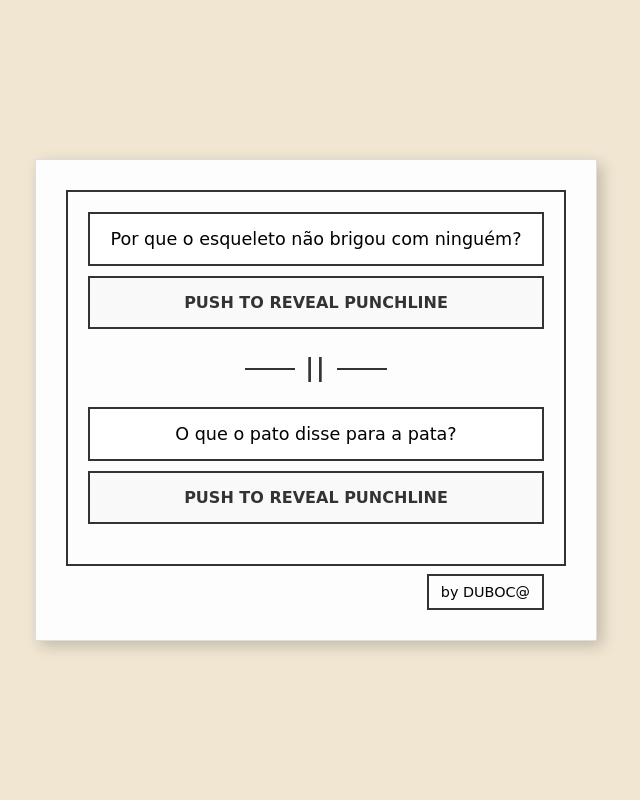
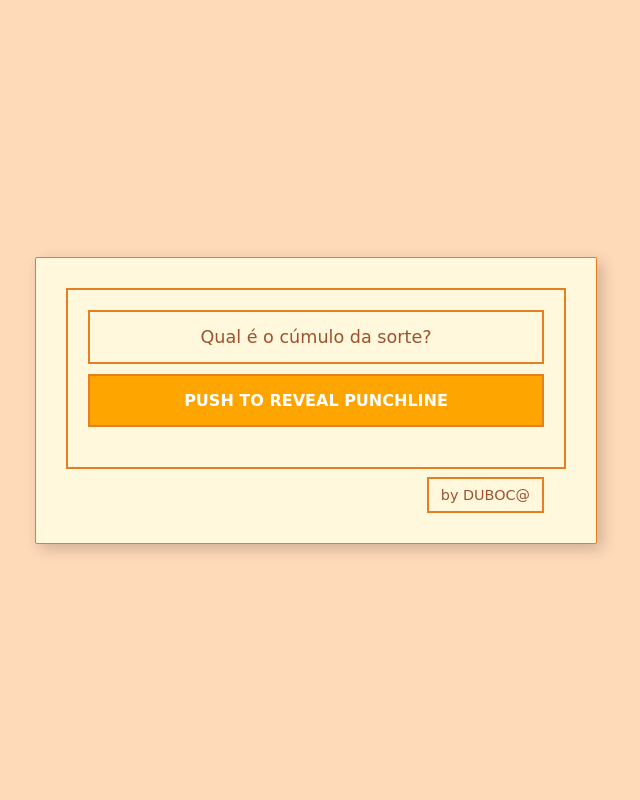
Before and after one commit to duboc/fam-live, a Flask app: page / in a window 1280 px wide. Shown: the whole page, without its empty margins (324-964 px from the left). Run offline with Flask 3, Linux system fonts and the light colour scheme.

Commit message:
feat: Implement orange color palette and joke rotation
This commit introduces two main features:
1.  Orange Color Palette: The website's color scheme has been updated to various shades of orange, peach, and brown. This includes backgrounds, text, and border colors, aiming for a warm and visually appealing theme while maintaining readability. Changes were applied directly in the CSS within `templates/index.html`.

2.  Joke Rotation: The application now dynamically displays jokes.
    - A list of jokes (setup and punchline) is defined in `app.py`.
    - On each page load, a random joke is selected from this list and passed to the `templates/index.html` template.
    - The HTML has been updated to render the dynamically selected joke.
    - Three new jokes have been added to the initial list.

```diff
--- a/app.py
+++ b/app.py
@@ -1,10 +1,35 @@
 from flask import Flask, render_template
+import random
 
 app = Flask(__name__)
 
+jokes = [
+    {
+        "setup": "Por que o esqueleto não brigou com ninguém?",
+        "punchline": "Porque ele não tinha estômago para isso!"
+    },
+    {
+        "setup": "O que o pato disse para a pata?",
+        "punchline": "Vem Quá!"
+    },
+    {
+        "setup": "Qual é o cúmulo da sorte?",
+        "punchline": "Ser atropelado por uma ambulância."
+    },
+    {
+        "setup": "Por que a galinha atravessou a rua?",
+        "punchline": "Para chegar ao outro lado."
+    },
+    {
+        "setup": "O que um programador diz quando se afoga?",
+        "punchline": "Log, log, log..."
+    }
+]
+
 @app.route('/')
 def home():
-    return render_template('index.html')
+    selected_joke = random.choice(jokes)
+    return render_template('index.html', joke_setup=selected_joke['setup'], joke_punchline=selected_joke['punchline'])
 
 if __name__ == '__main__':
     app.run(host='0.0.0.0', port=5000)
--- a/templates/index.html
+++ b/templates/index.html
@@ -7,7 +7,7 @@
     <style>
         body {
             font-family: 'Comic Sans MS', 'Chalkduster', 'cursive', sans-serif;
-            background-color: #f0e6d2; /* Cor de fundo tipo mesa de madeira clara */
+            background-color: #FFDAB9; /* PeachPuff */
             display: flex;
             justify-content: center;
             align-items: center;
@@ -18,8 +18,8 @@
         }
 
         .napkin {
-            background-color: #fdfdfd; /* Branco do guardanapo */
-            border: 1px solid #ddd;
+            background-color: #FFF8DC; /* Cornsilk */
+            border: 1px solid #E67E22; /* Darker orange border for napkin */
             box-shadow: 5px 5px 15px rgba(0,0,0,0.2);
             padding: 30px;
             width: 90%;
@@ -28,20 +28,21 @@
         }
 
         .outer-border {
-            border: 2px solid #333; /* Borda externa mais grossa */
+            border: 2px solid #E67E22; /* Darker orange */
             padding: 20px;
         }
 
         .joke-container {
             margin-bottom: 20px;
+            color: #A0522D; /* Sienna for general text */
         }
 
         .joke-box, .punchline-box, .reveal-button {
-            border: 2px solid #333; /* Borda dos retângulos internos */
+            border: 2px solid #E67E22; /* Darker orange */
             padding: 15px;
             margin-bottom: 10px;
             text-align: center;
-            background-color: #fff; /* Para garantir que o texto não fique transparente sobre o fundo */
+            background-color: #FFF8DC; /* Cornsilk - ensuring text is readable */
         }
 
         .joke-box {
@@ -51,25 +52,25 @@
         .reveal-button {
             cursor: pointer;
             font-weight: bold;
-            color: #333;
-            background-color: #f9f9f9;
+            color: #FFFFFF; /* White */
+            background-color: #FFA500; /* Orange */
             transition: background-color 0.2s;
         }
 
         .reveal-button:hover {
-            background-color: #efefef;
+            background-color: #FF8C00; /* DarkOrange */
         }
 
         .punchline-box {
             display: none; /* Escondido por padrão */
             font-style: italic;
-            color: #555;
+            color: #D2691E; /* Chocolate */
         }
 
         .separator {
             text-align: center;
             font-size: 1.5em;
-            color: #333;
+            color: #E67E22; /* Darker orange */
             margin: 25px 0;
             font-weight: bold;
             letter-spacing: 2px;
@@ -88,7 +89,7 @@
             top: 50%;
             width: 50px; /* Comprimento das linhas */
             height: 2px;
-            background-color: #333;
+            background-color: #E67E22; /* Darker orange */
         }
         .separator span::before {
             right: 100%;
@@ -101,13 +102,15 @@
 
 
         .signature {
-            border: 2px solid #333;
+            border: 2px solid #E67E22; /* Darker orange */
+            color: #A0522D; /* Sienna */
             padding: 8px 12px;
             text-align: center;
             font-size: 0.9em;
             margin-top: 30px;
             display: inline-block; /* Para que a borda se ajuste ao conteúdo */
             float: right; /* Alinha à direita */
+            background-color: #FFF8DC; /* Cornsilk */
         }
 
         /* Clearfix para o float da assinatura */
@@ -124,33 +127,16 @@
     <div class="napkin">
         <div class="outer-border">
 
-            <!-- Piada 1 -->
+            <!-- Dynamic Joke -->
             <div class="joke-container">
-                <div class="joke-box" id="joke1-setup">
-                    Por que o esqueleto não brigou com ninguém?
+                <div class="joke-box" id="joke-setup">
+                    {{ joke_setup }}
                 </div>
-                <div class="reveal-button" onclick="revealPunchline('joke1')">
+                <div class="reveal-button" id="reveal-button" onclick="revealPunchline()">
                     PUSH TO REVEAL PUNCHLINE
                 </div>
-                <div class="punchline-box" id="joke1-punchline">
-                    Porque ele não tinha estômago para isso!
-                </div>
-            </div>
-
-            <div class="separator">
-                <span>||</span>
-            </div>
-
-            <!-- Piada 2 -->
-            <div class="joke-container">
-                <div class="joke-box" id="joke2-setup">
-                    O que o pato disse para a pata?
-                </div>
-                <div class="reveal-button" onclick="revealPunchline('joke2')">
-                    PUSH TO REVEAL PUNCHLINE
-                </div>
-                <div class="punchline-box" id="joke2-punchline">
-                    Vem Quá!
+                <div class="punchline-box" id="joke-punchline">
+                    {{ joke_punchline }}
                 </div>
             </div>
 
@@ -161,9 +147,9 @@
     </div>
 
     <script>
-        function revealPunchline(jokeId) {
-            const punchline = document.getElementById(jokeId + '-punchline');
-            const button = event.target; // O botão que foi clicado
+        function revealPunchline() {
+            const punchline = document.getElementById('joke-punchline');
+            const button = document.getElementById('reveal-button');
 
             if (punchline) {
                 punchline.style.display = 'block';
```
